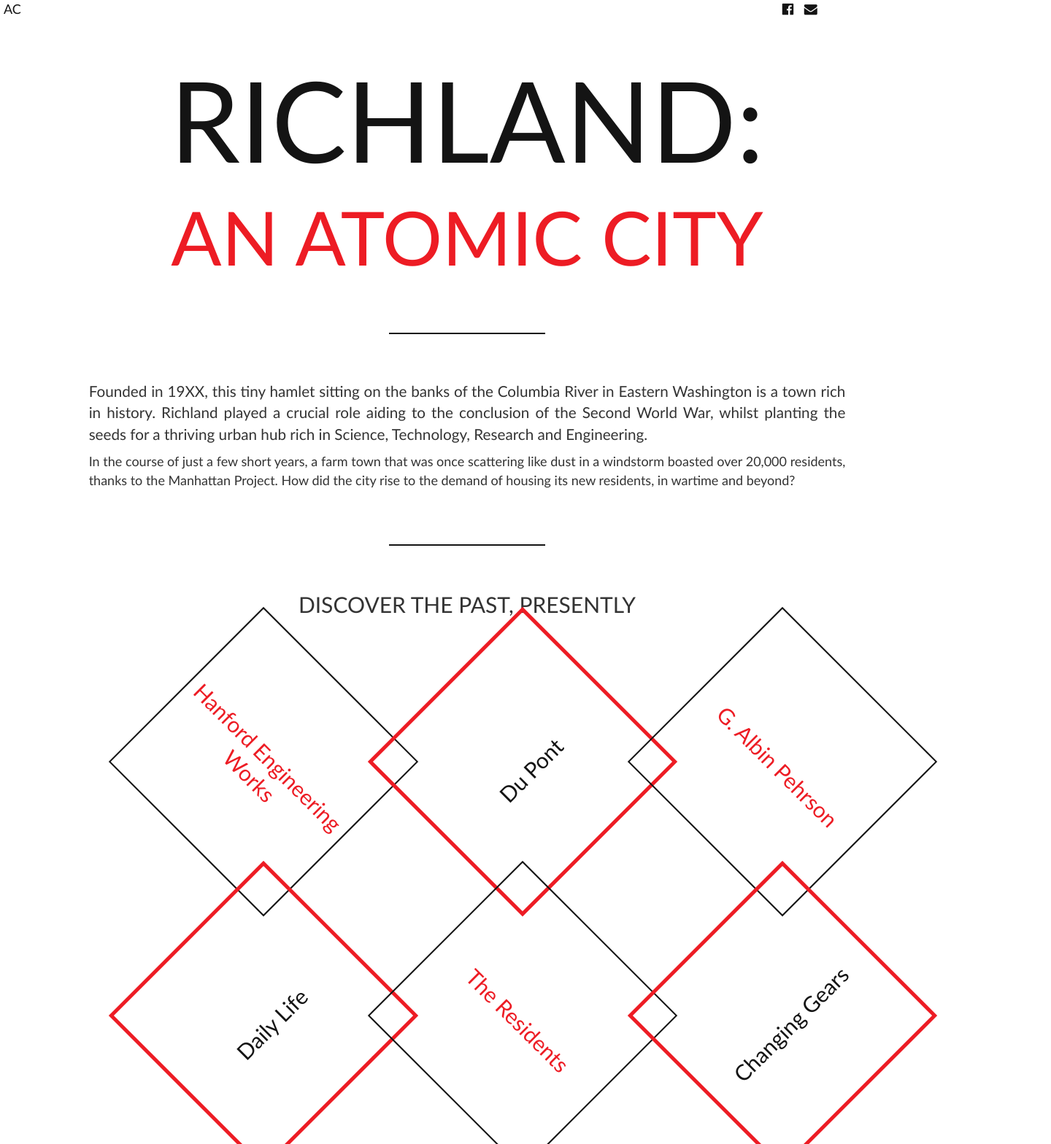
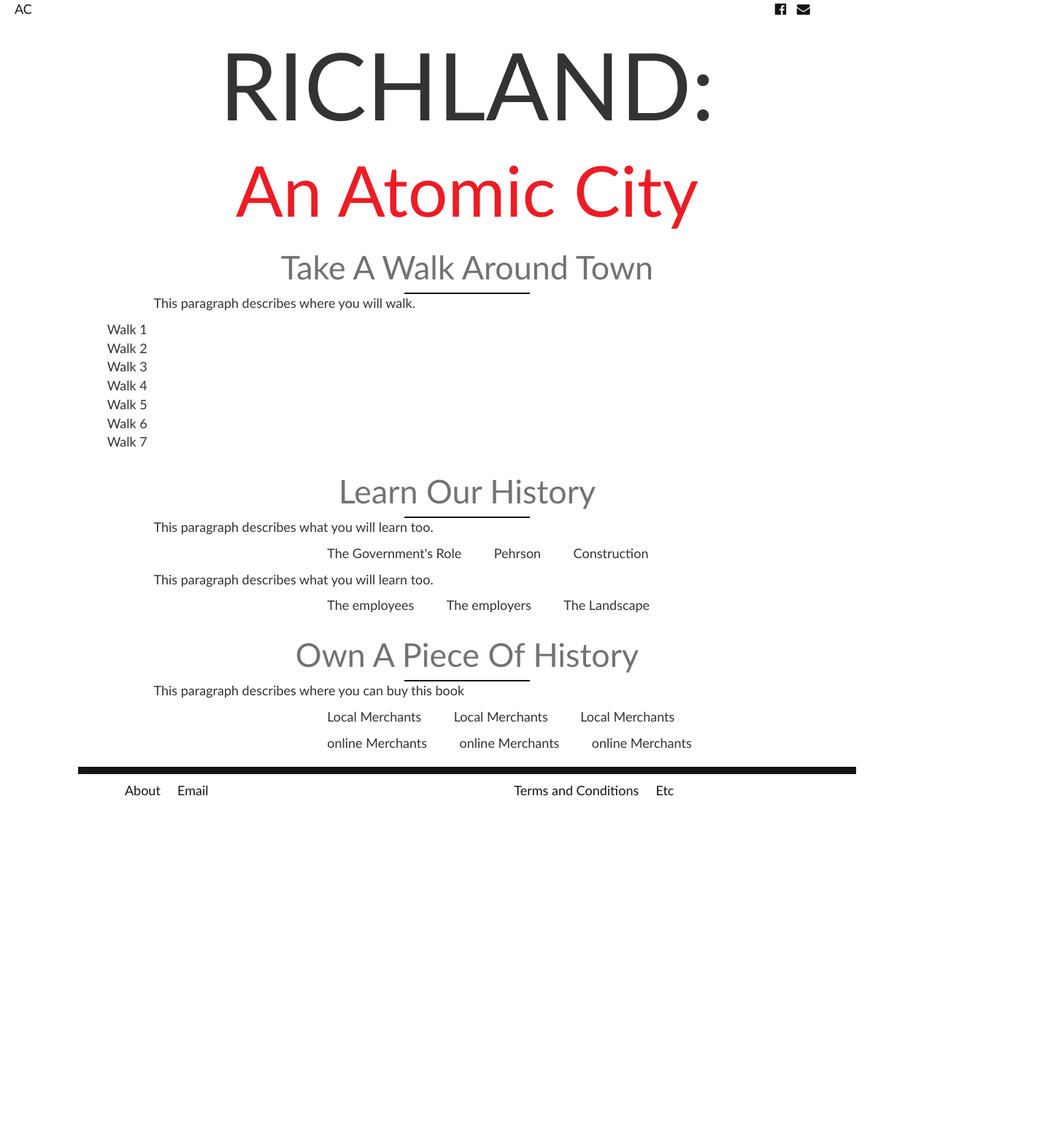
Before and after one commit to ninjaofawesome/atomic_city, a website: page app/index.html in a window 1280 px wide. Shown: the top 1568 px of the page at 73% size, 1440 px wide, since content can reach past the window. After the commit the page ends 1107 px from the top, so only its background shows below. Drawn offline with nearby package versions, Linux system fonts and the light colour scheme.

Commit message:
went back to the drawing board, function first

```diff
--- a/app/index.html
+++ b/app/index.html
@@ -27,115 +27,148 @@
 
       </div>
     </div>
+
     <div class="body-container">
-      <div class="title-row">
+
+      <div class="section-row">
         <div class="title-container">
-          <h1 class="page-title">Richland:</h1>
-          <h2 class="page-subtitle">An Atomic City</h2>
+          <div class="title-box">
+
+            <h1 class="main-title">Richland:</h1>
+            <h2 class="main-subtitle">An Atomic City</h2>
+
+          </div>
         </div>
       </div>
 
-      <div class="intro-row">
-        <div class="divider"></div>
-        <div class="intro-container">
-          <p class="intro-teaser">Founded in 19XX, this tiny hamlet sitting on the banks of the Columbia River in Eastern Washington is a town rich in history.  Richland played a crucial role aiding to the conclusion of the Second World War, whilst planting the seeds for a thriving urban hub rich in Science, Technology, Research and Engineering.</p>
+      <div class="section-row">
+        <div class="walks-container">
+          <h2 class="section-title">Take A Walk Around Town</h2>
+          <div class="section-divider"></div>
 
-          <p>In the course of just a few short years, a farm town that was once scattering like dust in a windstorm boasted over 20,000 residents, thanks to the Manhattan Project.  How did the city rise to the demand of housing its new residents, in wartime and beyond?</p>
-        </div>
-      </div>
-
-
-
-      <div class="feature-row">
-        <div class="divider"></div>
-        <div class="feature-container">
-          <h2 class="feature-title">Discover The Past, Presently</h2>
-
-          <div class="feature-row">
-            <div class="key-feature-container">
-              <a href = "#" class="key-feature-card left">
-                <h2 class="kf-title">Hanford Engineering Works</h2>
-              </a>
-            </div>
-            <div class="key-feature-container">
-              <a href = "#" class="key-feature-card right">
-                <h2 class="kf-title charcoal">Du Pont</h2>
-              </a>
-            </div>
-            <div class="key-feature-container">
-              <a href = "#" class="key-feature-card left">
-                <h2 class="kf-title">G. Albin Pehrson</h2>
-              </a>
+          <div class="section-row">
+            <div class="description-container">
+              <p>This paragraph describes where you will walk.</p>
             </div>
           </div>
 
-          <div class="feature-row">
-            <div class="key-feature-container">
-              <a href = "#" class="key-feature-card right">
-                <h2 class="kf-title red">Daily Life</h2>
-              </a>
-            </div>
-            <div class="key-feature-container">
-              <a href = "#" class="key-feature-card left">
-                <h2 class="kf-title">The Residents</h2>
-              </a>
-            </div>
-            <div class="key-feature-container">
-              <a href = "#" class="key-feature-card right">
-                <h2 class="kf-title red">Changing Gears</h2>
-              </a>
+          <div class="section-row">
+            <div class="walks-list-container">
+              <ul class="walk-list">
+                <li class="walk-item">Walk 1</li>
+                <li class="walk-item">Walk 2</li>
+                <li class="walk-item">Walk 3</li>
+                <li class="walk-item">Walk 4</li>
+                <li class="walk-item">Walk 5</li>
+                <li class="walk-item">Walk 6</li>
+                <li class="walk-item">Walk 7</li>
+              </ul>
             </div>
           </div>
 
         </div>
       </div>
 
+      <div class="section-row">
+        <div class="history-container">
+          <h2 class="section-title">Learn our history</h2>
+          <div class="section-divider"></div>
+
+          <div class="section-row">
+            <div class="description-container">
+              <p>This paragraph describes what you will learn too.</p>
+            </div>
+          </div>
+
+          <div class="section-row">
+            <div class="history-list-container">
+              <ul class="history-list">
+                <li class="history-item">The Government's Role</li>
+                <li class="history-item">Pehrson</li>
+                <li class="history-item">Construction</li>
+              </ul>
+            </div>
+          </div>
 
 
-      <div class="walks-row">
-        <div class="divider"></div>
-        <div class="walks-container">
-          <h1 class="walks-title">Take A Step Back In Time</h1>
+          <div class="section-row">
+            <div class="description-container">
+              <p>This paragraph describes what you will learn too.</p>
+            </div>
+          </div>
 
-          <p class="intro-teaser">In addition to the comprehensive history of Richland, this book features an entire section dedicated to self guided walking tours.  An essential companion to any history buff or outdoor enthusiast, each tour in Richland: An Atomic City covers a unique area of town.</p>
-
-          <p>Every walking tour featured in this book  are under 5 miles and offer many opportunities to stop, reflect and observe.  Makes a great family activity or solo outing.</p>
-
-          <h2 class="walks-subtitle">Tour Highlights:</h2>
-
-          <ul class="tour-list">
-            <li class="tour-area">The Southern District of Richland</li>
-            <li class="tour-area">The Gold Coast</li>
-            <li class="tour-area">The North District</li>
-            <li class="tour-area">The Central District</li>
-            <li class="tour-area">The Northwestern District</li>
-            <li class="tour-area">The West District</li>
-            <li class="tour-area">The Southwest District</li>
-          </ul>
+          <div class="section-row">
+            <div class="history-list-container">
+              <ul class="history-list">
+                <li class="history-item">The employees</li>
+                <li class="history-item">The employers</li>
+                <li class="history-item">The Landscape</li>
+              </ul>
+            </div>
+          </div>
 
         </div>
       </div>
 
+      <div class="section-row">
+        <div class="purchase-container">
+          <h2 class="section-title">Own a piece of history</h2>
+          <div class="section-divider"></div>
 
-      <div class="purchase-row">
-        <div class="divider"></div>
-        <div class="purchase-container">
-          <h1 class="feature-title">Get Your Copy Today!</h1>
+          <div class="section-row">
+            <div class="description-container">
+              <p>This paragraph describes where you can buy this book</p>
+            </div>
+          </div>
 
-          <p>Richland: An Atomic City is available at your local independent bookseller as well as at the following online retailers:</p>
+          <div class="section-row">
+            <div class="purchase-list-container">
+              <ul class="buy-list">
+                <li class="buy-item">Local Merchants</li>
+                <li class="buy-item">Local Merchants</li>
+                <li class="buy-item">Local Merchants</li>
+              </ul>
+            </div>
+          </div>
 
-          <ul class="merchant-list">
-            <li class="merchant"><a class="merch-link" href="#">Amazon</a></li>
-            <li class="merchant"><a class="merch-link" href="#">Etsy</a></li>
-            <li class="merchant"><a class="merch-link" href="#">Powells</a></li>
-            <li class="merchant"><a class="merch-link" href="#">City Lights Bookstore</a></li>
-            <li class="merchant"><a class="merch-link" href="#">The Strand</a></li>
-          </ul>
+          <div class="section-row">
+            <div class="purchase-list-container">
+              <ul class="buy-list">
+                <li class="buy-item">online Merchants</li>
+                <li class="buy-item">online Merchants</li>
+                <li class="buy-item">online Merchants</li>
+              </ul>
+            </div>
+          </div>
 
         </div>
       </div>
 
+      <div class="section-row">
+        <div class="footer-container">
 
+          <div class="section-row">
+            <div class="footer-divider"></div>
+          </div>
+
+          <div class="section-row">
+
+            <div class="footer-small-container">
+              <ul class="footer-list">
+                <li class="link-item"><a href="#">About</a></li>
+                <li class="link-item"><a href="mailto:pstrfaster@hotmail.com?subject=hello">Email</a></li>
+              </ul>
+            </div>
+
+            <div class="footer-small-container">
+              <ul class="footer-list">
+                <li class="link-item"><a href="#">Terms and Conditions</a></li>
+                <li class="link-item"><a href="#">Etc</a></li>
+              </ul>
+            </div>
+          </div>
+        </div>
+      </div>
 
     </div>
 
--- a/app/scss/core/_structure.scss
+++ b/app/scss/core/_structure.scss
@@ -3,12 +3,25 @@
   @include container-fixed();
 }
 
-.title-row,
-.intro-row,
-.feature-row,
-.walks-row,
-.purchase-row {
+.section-row {
   @include make-row();
+}
+
+.title-container,
+.walks-container,
+.history-container,
+.purchase-container,
+.footer-container {
+  @include make-md-column(10);
+  @include make-md-column-offset(1);
+}
+
+.description-container {
+  @include make-md-column(12);
+}
+
+.footer-small-container {
+  @include make-md-column(6);
 }
 
 
--- a/app/scss/core/_type.scss
+++ b/app/scss/core/_type.scss
@@ -11,7 +11,7 @@
   color: $black;
   &:hover, &:active, &:focus {
     text-decoration: none;
-    color: opacity(0.5);
+    color: $charcoal;
   }
   &:visited {
     color: $black;
@@ -22,45 +22,72 @@
   text-align: justify;
 }
 
-.page-title,
-.page-subtitle,
-.feature-title,
-.walks-title,
-.walks-subtitle{
-  text-transform: uppercase;
+.main-title,
+.main-subtitle,
+.section-title {
   text-align: center;
 }
-.page-title{
-  color: $black;
-  font-size: 12vw;
+
+.main-title{
+  font-size: 10vw;
+  text-transform: uppercase;
 }
 
-.page-subtitle{
+.main-subtitle {
+  font-size: 7.5vw;
+  text-transform: capitalize;
   color: $red;
-  font-size: 8vw;
-
 }
 
-.intro-teaser {
-  font-size: 1.15em;
+.section-title {
+  font-size: 3.5vw;
+  text-transform: capitalize;
+  color: $charcoal;
 }
 
-.feature-title {
-  margin: 0 0 2.5% 0;
+.walk-list,
+.history-list,
+.buy-list,
+.footer-list {
+  list-style-type: none;
 }
 
-.kf-title {
-  display: inline-block;
-  vertical-align: middle;
-  line-height: normal;
+.history-item,
+.buy-item,
+.link-item {
+  display: inline;
+  margin: 0 2%;
 }
 
+
 @media #{$md-only} {
+  .main-title{
+    font-size: 12vw;
+  }
+
+  .main-subtitle {
+    font-size: 10.5vw;
+  }
+
+  .section-title {
+    font-size: 5.5vw;
+  }
+
 
 }
 
 @media #{$sm-only} {
-  .feature-title {
-    margin: 0 0 15% 0;
+
+  .main-title{
+    font-size: 15vw;
   }
+
+  .main-subtitle {
+    font-size: 12.5vw;
+  }
+
+  .section-title {
+    font-size: 8.5vw;
+  }
+
 }
--- a/app/scss/pages/_index.scss
+++ b/app/scss/pages/_index.scss
@@ -1,120 +1,35 @@
-.body-container{
-  margin-top: 60px;
+.section-divider {
+  @include make-md-column(2);
+  @include make-md-column-offset(5);
+  @include make-sm-column(2);
+  @include make-sm-column-offset(5);
+  @include make-xs-column(2);
+  @include make-xs-column-offset(5);
+  height: 2px;
+  background: $black;
+  // margin: 5px 0;
 }
 
-.navbar-components{
-  position: fixed;
-  top: 0;
-  left: 0;
-  width: 100%;
-  height: 60px;
-  z-index:10;
-  background: $white;
+.footer-divider {
+  @include make-md-column(12);
+  height: 10px;
+  background: $black;
+  margin: 10px 0;
 }
 
-
-.title-container,
-.intro-container,
-.feature-container,
-.walks-container,
-.purchase-container {
-  @include make-md-column(10);
-  @include make-md-column-offset(1);
+.description-container {
+  @include make-md-column(8);
+  @include make-md-column-offset(2);
+  @include make-sm-column(10);
+  @include make-sm-column-offset(1);
   @include make-xs-column(10);
   @include make-xs-column-offset(1);
 }
 
-.key-feature-container {
-  @include make-md-column(3);
-  @include make-md-column-offset(1);
+.history-list-container,
+.purchase-list-container {
+  @include make-md-column(6);
+  @include make-md-column-offset(3);
+  @include make-sm-column(12);
+  @include make-xs-column(12);
 }
-
-.key-feature-card {
-  height: 300px;
-  width: 300px;
-  display: block;
-  margin: 10% auto;
-  line-height: 300px;
-  text-align: center;
-  &.left {
-    @include rotate(45deg);
-    border: 2px solid $black;
-    color: $red;
-    &:hover, &:active, &:focus {
-      @include link-transition(750ms);
-      @include scale(1.05);
-      border: 5px solid $red;
-      color: $black;
-      text-decoration: none;
-    }
-  }
-  &.right {
-    @include rotate(-45deg);
-    border: 5px solid $red;
-    color: $black;
-    font-size: 2.5em;
-    &:hover, &:active, &:focus {
-      @include link-transition(750ms);
-      @include scale(1.05);
-      border: 2px solid $black;
-      color: $red;
-      text-decoration: none;
-    }
-    &:visited {
-      border: 5px solid $red;
-      color: $black;
-    }
-  }
-}
-
-.tour-list,
-.tour-area,
-.merchant-list,
-.merchant {
-  list-style-type: none;
-}
-
-.tour-area{
-  font-size: 2em;
-  text-align: center;
-  color: $charcoal;
-}
-
-.merchant {
-  display: inline;
-  margin: 2.5%;
-}
-
-.divider {
-  @include make-md-column(2);
-  @include make-md-column-offset(5);
-  height: 2px;
-  background: $black;
-  margin: 5% 0;
-}
-
-
-
-@media #{$md-only} {
-  .key-feature-container {
-    @include make-sm-column(10);
-    @include make-sm-column-offset(1);
-    // height: 265px;
-    // line-height:265px;
-    // margin: 0 0 15% 0;
-  }
-
-
-}
-@media #{$sm-only} {
-
-  .key-feature-container {
-    @include make-xs-column(10);
-    @include make-xs-column-offset(1);
-    height: 265px;
-    line-height:265px;
-    margin: 0 0 15% 0;
-  }
-
-
-}
```
Also changed, not shown: app/css/styles.css.
